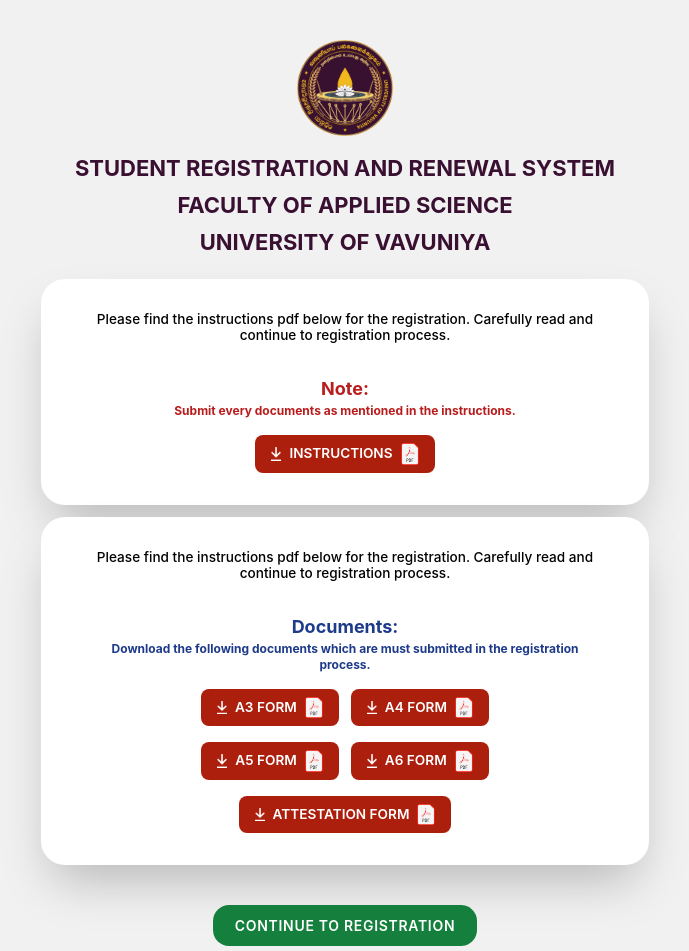
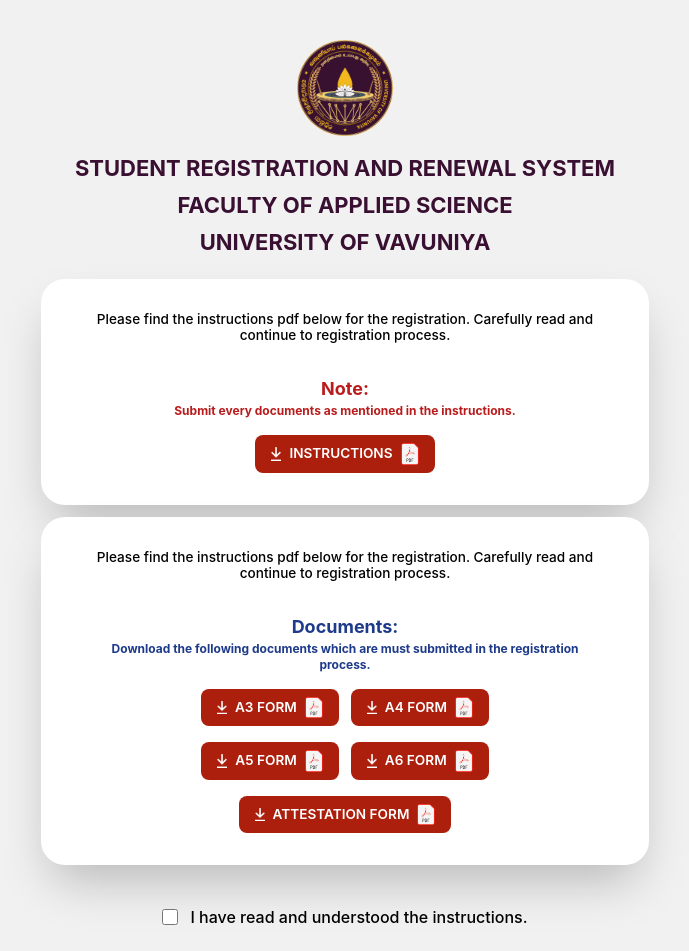
Before and after one commit to MohamadNazik/uov-student-registration-and-renewal-system, a React app in the folder student-frontend/: page /instructions in a window 1280 px wide. Shown: the top 951 px of the page, without its empty margins (295-984 px from the left). Built offline with nearby package versions, Linux system fonts and the light colour scheme; the HTML template or start-up script is replaced by a standard one.

Commit message:
pdf's and conditional button route added
Downloadable pdf are added in to instructions page. Still have to update Instructions.pdf only.
Checkbox added to confirm whether the student understood or not the instructions, and condition implemented for the continue button active status

```diff
--- a/student-frontend/src/pages/RegistrationProcess/Instructions.jsx
+++ b/student-frontend/src/pages/RegistrationProcess/Instructions.jsx
@@ -1,12 +1,18 @@
-import React from "react";
+import React, { useState } from "react";
 import Banner from "../../components/Banner";
 import { Link } from "react-router-dom";
 import SecondaryButton from "../../components/SecondaryButton";
 import PdfContainer from "../../components/PdfContainer";
+import A3form from "../../assets/documents/A3form.pdf";
+import A4form from "../../assets/documents/A4form.pdf";
+import A5form from "../../assets/documents/A5form.pdf";
+import A6form from "../../assets/documents/A6form.pdf";
+import Attestationform from "../../assets/documents/Attestationform.pdf";
 
 // instruction page
 
 function Instructions() {
+  const [isUnderstood, setIsUnderstood] = useState(false);
   return (
     <div className="h-screen flex flex-col gap-1 sm:gap-2 justify-start items-center mt-3 sm:mt-7">
       <Banner />
@@ -43,17 +49,39 @@
             </h2>
             <div className="flex flex-col gap-3 sm:gap-4 items-center">
               <div className="flex gap-1 sm:gap-3">
-                <PdfContainer text="A3 Form" />
-                <PdfContainer text="A4 Form" />
+                <a href={A3form} download>
+                  <PdfContainer text="A3 Form" />
+                </a>
+                <a href={A4form} download>
+                  <PdfContainer text="A4 Form" />
+                </a>
               </div>
               <div className="flex gap-1 sm:gap-3">
-                <PdfContainer text="A5 Form" />
-                <PdfContainer text="A6 Form" />
+                <a href={A5form} download>
+                  <PdfContainer text="A5 Form" />
+                </a>
+                <a href={A6form} download>
+                  <PdfContainer text="A6 Form" />
+                </a>
               </div>
-              <PdfContainer text="Attestation Form" />
+              <a href={Attestationform} download>
+                <PdfContainer text="Attestation Form" />
+              </a>
             </div>
           </div>
         </div>
+      </div>
+
+      <div className="flex gap-3 mb-4 justify-center items-center">
+        <input
+          type="checkbox"
+          className="w-4 h-4 accent-[#391031]"
+          checked={isUnderstood}
+          onChange={(e) => setIsUnderstood(e.target.checked)}
+        />
+        <p className="text-md font-medium">
+          I have read and understood the instructions.
+        </p>
       </div>
 
       <div className="pb-3 sm:pb-8">
@@ -62,6 +90,7 @@
             text="continue to registration"
             color="bg-green-700"
             hoverColor="hover:bg-green-800"
+            isDisabled={!isUnderstood}
           />
         </Link>
       </div>
```
